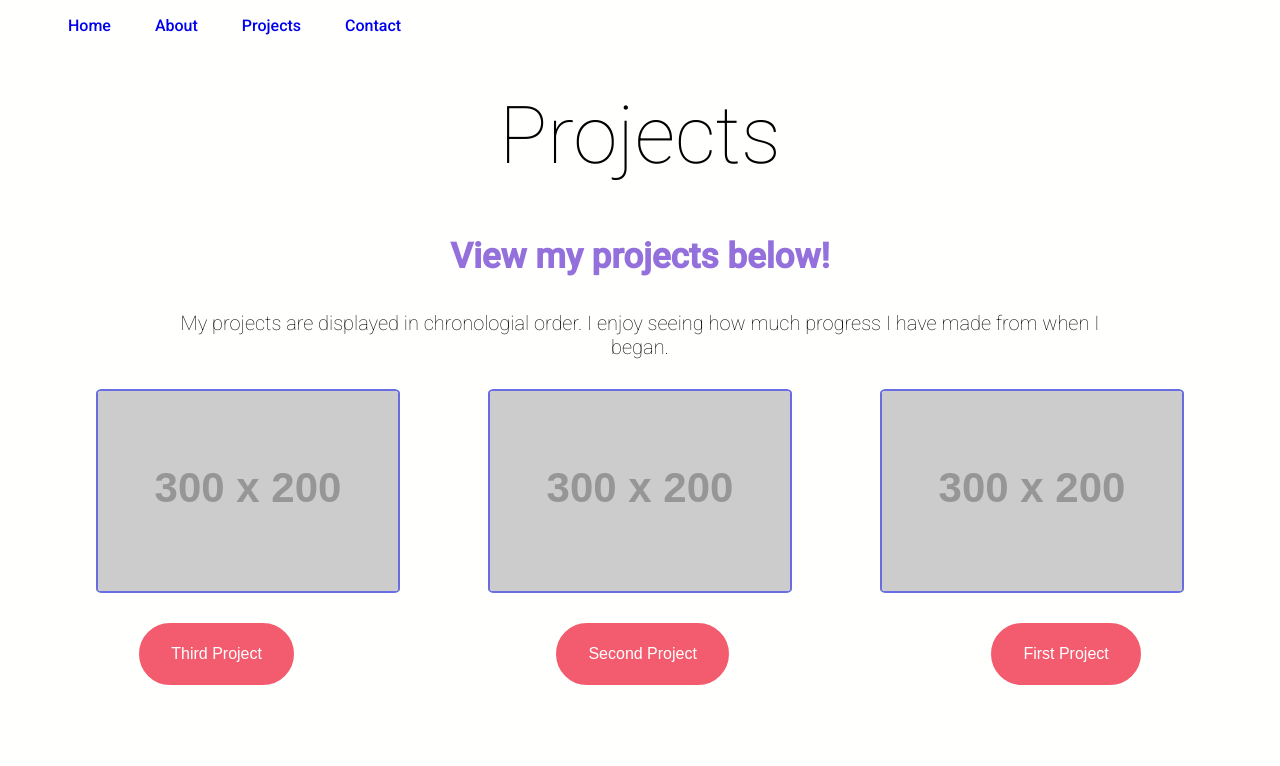
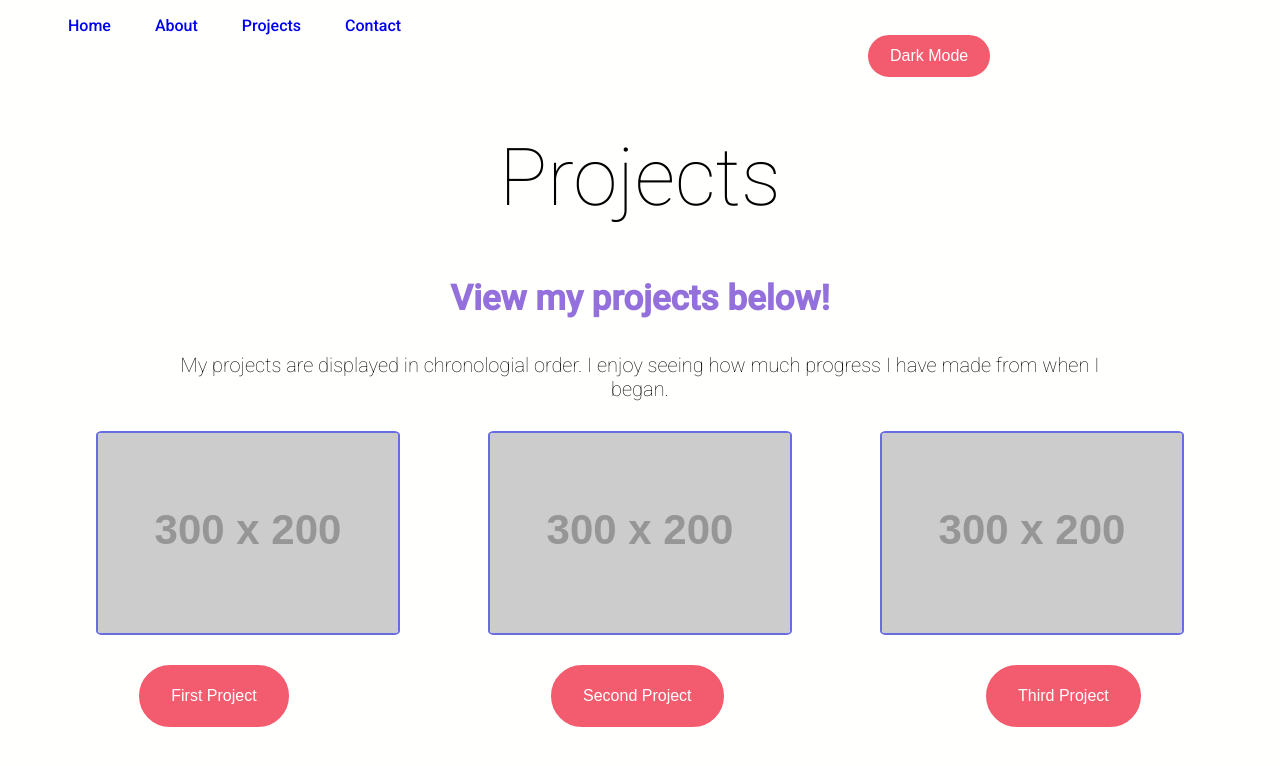
Before and after one commit to jvazquez2028/Personal-Page-G-Code-, a plain HTML site: page projects.html in a window 1280 px wide. Drawn offline with Linux system fonts and the light colour scheme; placeholder pictures from the web are drawn by us.

Commit message:
added dark mode

```diff
--- /dev/null
+++ b/main.js
@@ -0,0 +1,16 @@
+function toggleDarkMode() {
+    let bodyElement = document.getElementById('main-background');
+    let darkModeButtonElement = document.getElementById('darkMode');
+
+//if in dark mode, change to light
+
+    if (bodyElement.style.background === "black") {
+        bodyElement.style.background = "rgb(255, 255, 254)";
+        bodyElement.style.color ="black";
+        darkModeButtonElement.innerText = "Dark Mode";
+    } else {
+        bodyElement.style.background ="black";
+        bodyElement.style.color ="white";
+        darkModeButtonElement.innerHTML = "Light Mode"
+    }
+}
--- a/projects.html
+++ b/projects.html
@@ -10,7 +10,7 @@
     <title>Jackie Vazquez</title>
     <link rel="stylesheet" href="style.css" />
 </head>
-<body>
+<body id="main-background">
     <header>
         <nav>
             <ul>
@@ -18,6 +18,9 @@
                 <li><a href="index.html#about">About</a></li>
                 <li><a href="projects.html">Projects</a></li>
                 <li><a href="contact.html">Contact</a></li>
+                <li>
+                    <button id="darkMode" onclick="toggleDarkMode()"> Dark Mode </button>
+                </li>
             </ul>
         </nav>
     </header>
@@ -34,11 +37,11 @@
 
     </section>
     <section id="project-links">
+        <button>First Project</button>
+        <button>Second Project</button>
         <button>Third Project</button>
-        <button>Second Project</button>
-        <button>First Project</button>
     </section>
-
+    <script src="main.js"></script>
 </body>
 </body>
 </html>
--- a/style.css
+++ b/style.css
@@ -8,6 +8,11 @@ li {
     list-style: none;
     display: inline-block;
     margin: 0 20px;
+}
+
+button#darkMode {
+    padding: 10px 20px;
+    margin-left: 800px;
 }
 
 a {
```
Also changed, not shown: contact.html (+5 -2 lines), index.html (+5 -1 lines).
